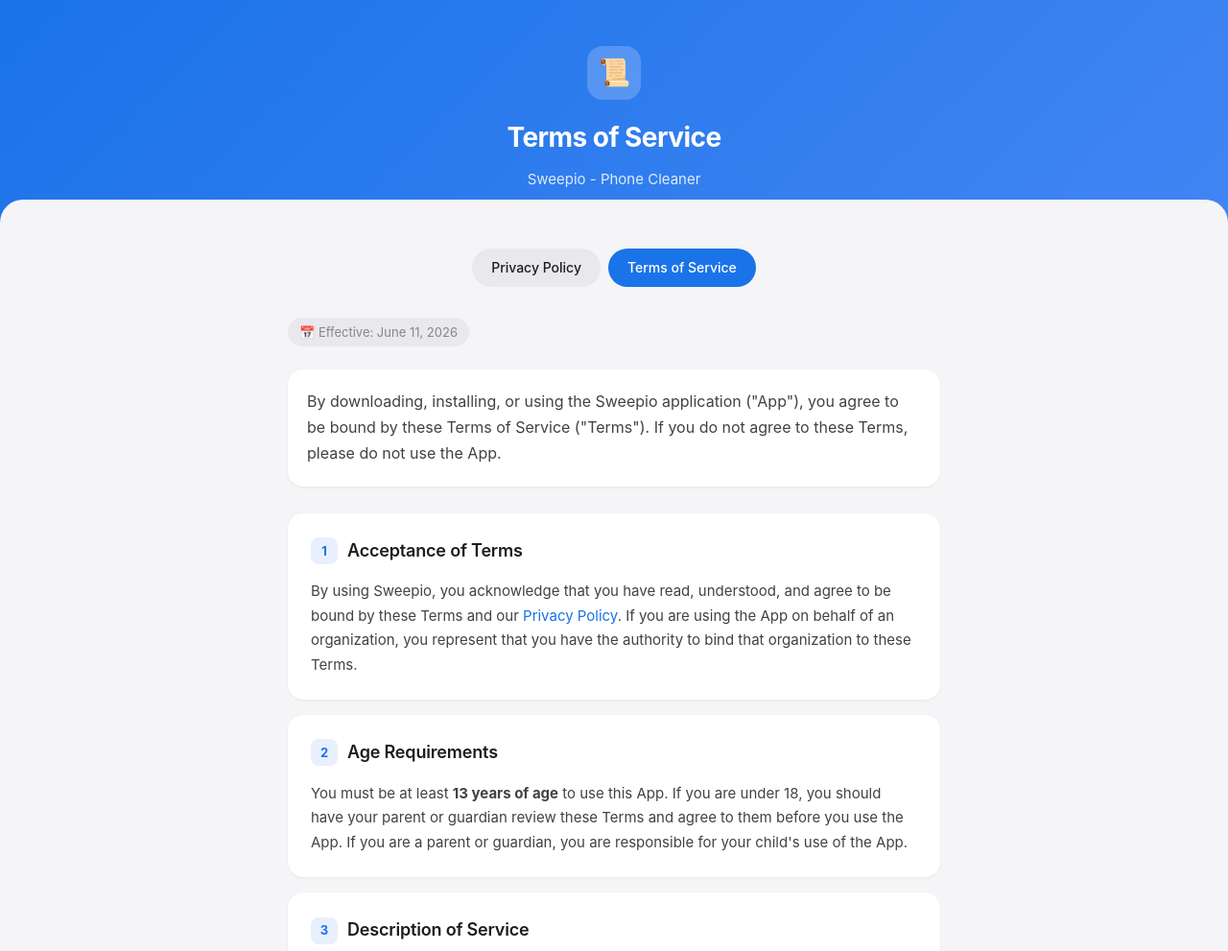
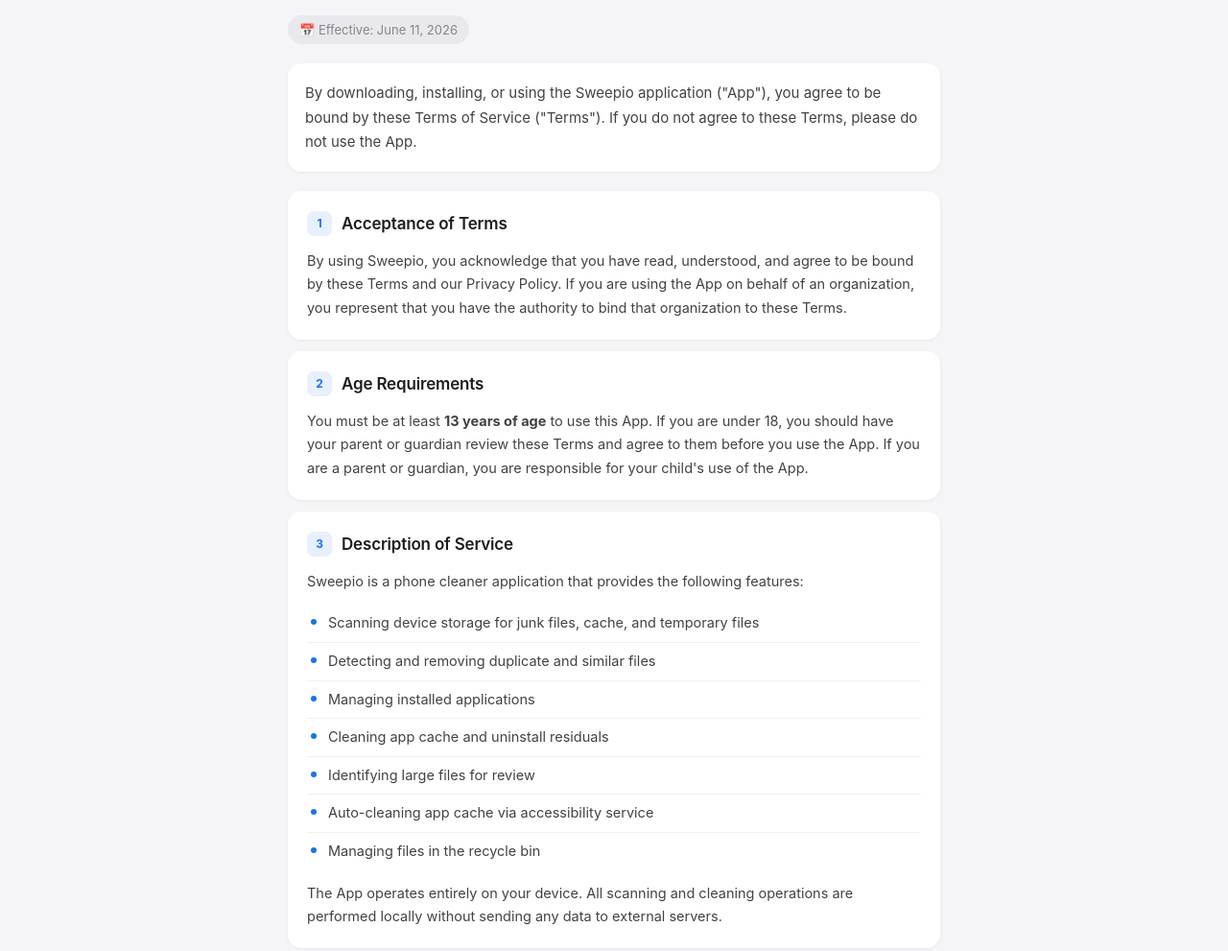
Before and after one commit to FLZz/FLZz.github.io, a plain HTML site: page terms_of_service.html in a window 1280 px wide. Shown: the top 991 px of the page at 96% size. Drawn offline with Linux system fonts and the light colour scheme.

Commit message:
Refactor terms of service layout and styles
Removed header and footer sections from the terms of service page, and adjusted styles and content formatting.

```diff
--- a/terms_of_service.html
+++ b/terms_of_service.html
@@ -16,82 +16,9 @@
 .page-wrapper {
     max-width: 720px;
     margin: 0 auto;
-    padding: 0 20px;
-}
-/* Header */
-.header {
-    background: linear-gradient(135deg, #1a73e8 0%, #4285f4 100%);
-    padding: 48px 20px 40px;
-    text-align: center;
-    color: #fff;
-    position: relative;
-    overflow: hidden;
-}
-.header::after {
-    content: '';
-    position: absolute;
-    bottom: -1px;
-    left: 0;
-    right: 0;
-    height: 32px;
-    background: #f5f5f7;
-    border-radius: 24px 24px 0 0;
-}
-.header-icon {
-    width: 56px;
-    height: 56px;
-    background: rgba(255,255,255,0.2);
-    border-radius: 16px;
-    display: inline-flex;
-    align-items: center;
-    justify-content: center;
-    margin-bottom: 16px;
-    font-size: 28px;
-}
-.header h1 {
-    font-size: 28px;
-    font-weight: 700;
-    letter-spacing: -0.02em;
-    margin-bottom: 6px;
-}
-.header .subtitle {
-    font-size: 15px;
-    opacity: 0.85;
-    font-weight: 400;
-}
-/* Nav */
-.nav-bar {
-    display: flex;
-    gap: 8px;
-    justify-content: center;
-    padding: 20px 20px 0;
-    max-width: 720px;
-    margin: 0 auto;
-}
-.nav-bar a {
-    display: inline-block;
-    padding: 8px 20px;
-    border-radius: 100px;
-    font-size: 14px;
-    font-weight: 500;
-    text-decoration: none;
-    transition: all 0.2s;
-}
-.nav-bar a.active {
-    background: #1a73e8;
-    color: #fff;
-}
-.nav-bar a.inactive {
-    background: #e8e8ed;
-    color: #1d1d1f;
-}
-.nav-bar a.inactive:hover {
-    background: #dcdce0;
+    padding: 16px 20px 32px;
 }
 /* Content */
-.content {
-    padding: 32px 0 64px;
-}
 .effective-date {
     display: inline-flex;
     align-items: center;
@@ -101,61 +28,61 @@
     background: #e8e8ed;
     padding: 4px 12px;
     border-radius: 100px;
-    margin-bottom: 24px;
+    margin-bottom: 20px;
 }
 .intro {
-    font-size: 16px;
+    font-size: 15px;
     color: #424245;
-    margin-bottom: 28px;
-    padding: 20px;
+    margin-bottom: 20px;
+    padding: 18px;
     background: #fff;
-    border-radius: 16px;
+    border-radius: 14px;
     box-shadow: 0 1px 3px rgba(0,0,0,0.06);
 }
 /* Sections */
 .section {
     background: #fff;
-    border-radius: 16px;
-    padding: 24px;
-    margin-bottom: 16px;
+    border-radius: 14px;
+    padding: 20px;
+    margin-bottom: 12px;
     box-shadow: 0 1px 3px rgba(0,0,0,0.06);
 }
 .section-number {
     display: inline-flex;
     align-items: center;
     justify-content: center;
-    width: 28px;
-    height: 28px;
-    border-radius: 8px;
+    width: 26px;
+    height: 26px;
+    border-radius: 7px;
     background: #e8f0fe;
     color: #1a73e8;
-    font-size: 13px;
+    font-size: 12px;
     font-weight: 700;
     margin-right: 10px;
     vertical-align: middle;
 }
 .section h2 {
     display: inline;
-    font-size: 18px;
+    font-size: 17px;
     font-weight: 600;
     color: #1d1d1f;
     letter-spacing: -0.01em;
     vertical-align: middle;
 }
 .section p {
-    font-size: 15px;
+    font-size: 14.5px;
     color: #424245;
-    margin-top: 14px;
+    margin-top: 12px;
 }
 .section ul {
     list-style: none;
     padding: 0;
-    margin-top: 14px;
+    margin-top: 12px;
 }
 .section li {
-    font-size: 15px;
+    font-size: 14.5px;
     color: #424245;
-    padding: 8px 0 8px 24px;
+    padding: 7px 0 7px 22px;
     position: relative;
     border-bottom: 1px solid #f0f0f2;
 }
@@ -164,7 +91,7 @@
     content: '';
     position: absolute;
     left: 4px;
-    top: 16px;
+    top: 15px;
     width: 6px;
     height: 6px;
     border-radius: 50%;
@@ -176,11 +103,11 @@
 }
 /* Callout boxes */
 .callout {
-    border-radius: 12px;
-    padding: 16px 20px;
-    margin-top: 16px;
-    font-size: 14px;
-    line-height: 1.6;
+    border-radius: 10px;
+    padding: 14px 16px;
+    margin-top: 12px;
+    font-size: 13.5px;
+    line-height: 1.55;
 }
 .callout-info {
     background: #e8f0fe;
@@ -199,47 +126,19 @@
 .callout-danger p { color: #5f2120; margin: 4px 0; }
 /* Uppercase legal text */
 .legal-uppercase {
-    font-size: 14px;
+    font-size: 13.5px;
     color: #6e6e73;
     letter-spacing: 0.02em;
-    margin-top: 14px;
+    margin-top: 12px;
 }
 /* Links */
 a { color: #1a73e8; text-decoration: none; }
 a:hover { text-decoration: underline; }
-/* Footer */
-.footer {
-    text-align: center;
-    padding: 32px 20px;
-    font-size: 13px;
-    color: #86868b;
-    border-top: 1px solid #e8e8ed;
-}
-.footer a { color: #86868b; }
-/* Responsive */
-@media (max-width: 480px) {
-    .header { padding: 36px 16px 32px; }
-    .header h1 { font-size: 24px; }
-    .section { padding: 20px 16px; }
-    .section h2 { font-size: 16px; }
-}
 </style>
 </head>
 <body>
 
-<div class="header">
-    <div class="header-icon">&#128220;</div>
-    <h1>Terms of Service</h1>
-    <p class="subtitle">Sweepio - Phone Cleaner</p>
-</div>
-
-<div class="nav-bar">
-    <a href="privacy_policy.html" class="inactive">Privacy Policy</a>
-    <a href="terms_of_service.html" class="active">Terms of Service</a>
-</div>
-
 <div class="page-wrapper">
-<div class="content">
 
 <div class="effective-date">&#128197; Effective: June 11, 2026</div>
 
@@ -249,7 +148,7 @@
 
 <div class="section">
     <span class="section-number">1</span><h2>Acceptance of Terms</h2>
-    <p>By using Sweepio, you acknowledge that you have read, understood, and agree to be bound by these Terms and our <a href="privacy_policy.html">Privacy Policy</a>. If you are using the App on behalf of an organization, you represent that you have the authority to bind that organization to these Terms.</p>
+    <p>By using Sweepio, you acknowledge that you have read, understood, and agree to be bound by these Terms and our Privacy Policy. If you are using the App on behalf of an organization, you represent that you have the authority to bind that organization to these Terms.</p>
 </div>
 
 <div class="section">
@@ -359,12 +258,6 @@
 </div>
 
 </div>
-</div>
-
-<div class="footer">
-    <p>&copy; 2026 Sweepio. All rights reserved.</p>
-    <p><a href="privacy_policy.html">Privacy Policy</a></p>
-</div>
 
 </body>
 </html>
```
